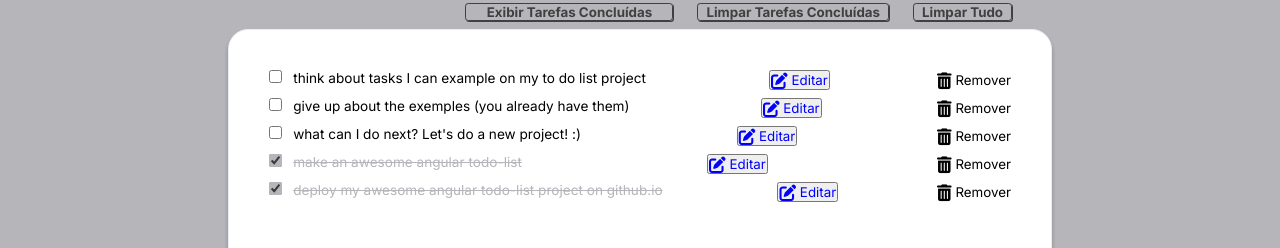
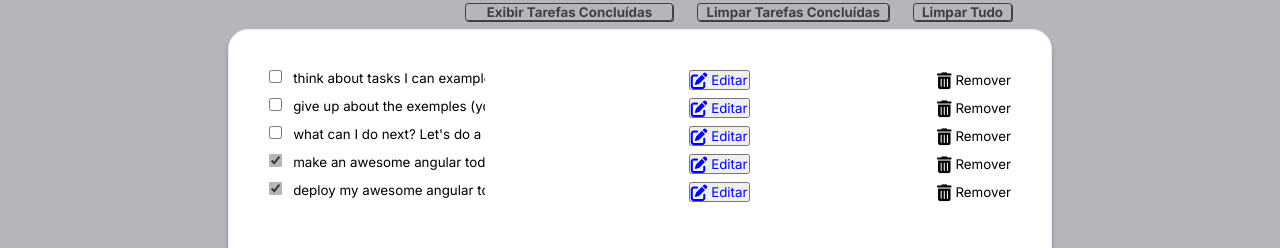
Before and after one commit to henrymzs/teste-trainee, an Angular app: page /#/todo in a window 1280 px wide. Shown: the part 237-485 px from the top of the page. Built offline with nearby package versions, Linux system fonts and the light colour scheme.

Commit message:
fix: corrigindo a maneira como o usuario edita as tarefas e estilizando o input da edicao de tarefas

```diff
--- a/src/app/todo/todo-item/todo-item.component.css
+++ b/src/app/todo/todo-item/todo-item.component.css
@@ -45,3 +45,12 @@
 .fa-trash-alt:hover {
   color: rgba(65, 63, 63, 0.62);
 }
+
+.todo-item_input {
+  border: none;
+  border-radius: 4px;
+}
+
+.todo-item_input:hover {
+  border: 1px solid #9e9e9e;
+}
--- a/src/app/todo/todo-item/todo-item.component.html
+++ b/src/app/todo/todo-item/todo-item.component.html
@@ -6,12 +6,13 @@
       type="checkbox" [(ngModel)]="todo.completed"
       (change)="onTaskChecked()"
     />
-    <label
-      for="task-{{ todo.id }}"
-      [ngClass]="{'completed': todo.completed, 'incomplete': !todo.completed}"
-    >{{ todo.title }}</label>
+   <input
+      id="task-title-{{ todo.id }}" class="todo-item_input"
+      type="text"
+      [(ngModel)]="todo.title"
+    />
   </div>
-  <button class="todo-item_edit">
+  <button class="todo-item_edit" >
     <i class="fas fa-edit fa-lg"></i> Editar
   </button>
   <button class="todo-item_delete" style="color: black" (click)="deleteTodo()">
```
Also changed, not shown: src/app/todo/todo-item/todo-item.component.ts (line endings or trailing spaces), 1 other file (tests, documents, lock files or other folders).
